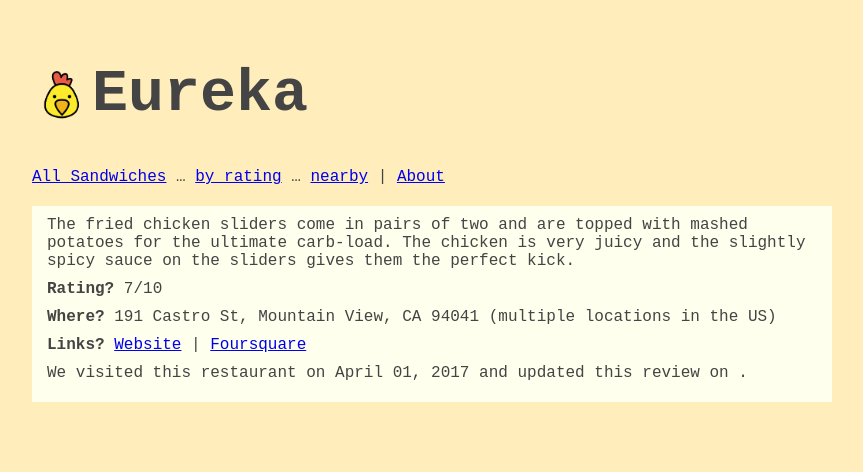
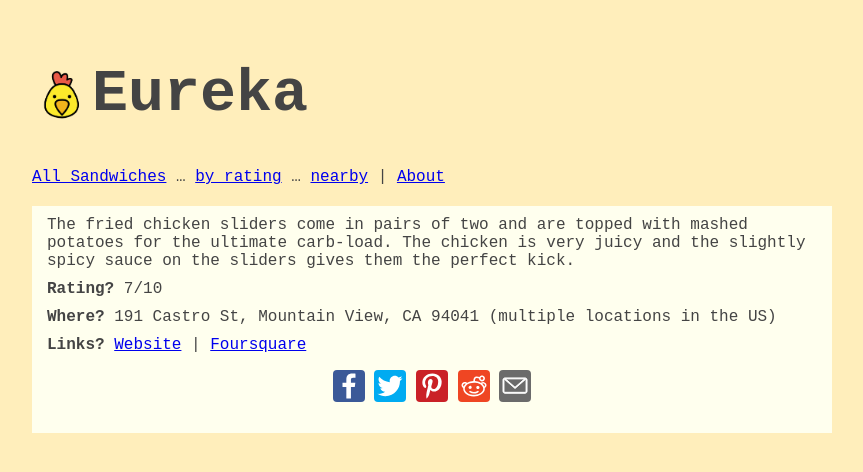
Before and after one commit to stefanthoss/chickenonabun, a Jekyll site: the page built from _posts/2017-04-01-eureka.md, in a window 1280 px wide. Shown: the top 472 px of the page, without its empty margins (208-1071 px from the left). Built offline with Jekyll 4.4.1, drawn with Linux system fonts in a browser that asks for light colours.

Commit message:
Add simple sharing buttons

```diff
--- a/_layouts/post.html
+++ b/_layouts/post.html
@@ -20,7 +20,12 @@
     <img src="{{ page.image }}" alt="{{ page.title }} sandwich" class="sandwich-image" />
   </p>{% endif %}
   <p>
-    We visited this restaurant on {{ page.date | date: '%B %d, %Y' }} and updated this
-    review on {{ page.last_modified_at | date: '%B %d, %Y' }}.
+    <ul class="share-buttons">
+      <li><a href="https://www.facebook.com/sharer/sharer.php?u={{ page.url | absolute_url | uri_escape }}&quote={{ page.title | prepend: "Check out Chicken On A Bun's review of " | uri_escape }}" title="Share on Facebook" target="_blank"><img alt="Share on Facebook" src="/assets/images/social_flat_rounded_rects_svg/Facebook.svg" /></a></li>
+      <li><a href="https://twitter.com/intent/tweet?source={{ page.url | absolute_url | uri_escape }}&text={{ page.title | prepend: "Check out Chicken On A Bun's review of " | uri_escape }}:%20{{ page.url | absolute_url | uri_escape }}" target="_blank" title="Tweet"><img alt="Tweet" src="/assets/images/social_flat_rounded_rects_svg/Twitter.svg" /></a></li>
+      <li><a href="http://pinterest.com/pin/create/button/?url={{ page.url | absolute_url | uri_escape }}&media={{ page.image | prepend: site.url | uri_escape }}" target="_blank" title="Pin it"><img alt="Pin it" src="/assets/images/social_flat_rounded_rects_svg/Pinterest.svg" /></a></li>
+      <li><a href="http://www.reddit.com/submit?url={{ page.url | absolute_url | uri_escape }}&title={{ page.title | prepend: "Check out Chicken On A Bun's review of " | uri_escape }}" target="_blank" title="Submit to Reddit"><img alt="Submit to Reddit" src="/assets/images/social_flat_rounded_rects_svg/Reddit.svg" /></a></li>
+      <li><a href="mailto:?subject={{ page.title | prepend: "Check out Chicken On A Bun's review of " | uri_escape }}&body={{ page.url | absolute_url | uri_escape }}" target="_blank" title="Send email"><img alt="Send email" src="/assets/images/social_flat_rounded_rects_svg/Email.svg" /></a></li>
+    </ul>
   </p>
 </div>
--- a/assets/stylesheets/desktop.css
+++ b/assets/stylesheets/desktop.css
@@ -55,3 +55,17 @@
 p {
   margin: 5px 0 10px 0;
 }
+
+ul.share-buttons {
+  list-style: none;
+  padding: 0;
+  text-align: center;
+}
+
+ul.share-buttons li {
+  display: inline;
+}
+
+ul.share-buttons img {
+  width: 32px;
+}
--- a/assets/stylesheets/mobile.css
+++ b/assets/stylesheets/mobile.css
@@ -28,7 +28,7 @@
 .sandwich-image {
   display: block;
   margin: 20px auto;
-  max-width:100%;
+  max-width: 100%;
 }
 
 body {
@@ -56,3 +56,17 @@
 p {
   margin: 5px 0 10px 0;
 }
+
+ul.share-buttons {
+  list-style: none;
+  padding: 0;
+  text-align: center;
+}
+
+ul.share-buttons li {
+  display: inline;
+}
+
+ul.share-buttons img {
+  width: 32px;
+}
```
Also changed, not shown: README.md, assets/images/social_flat_rounded_rects_svg/Email.svg (added), assets/images/social_flat_rounded_rects_svg/Facebook.svg (added), assets/images/social_flat_rounded_rects_svg/Pinterest.svg (added), assets/images/social_flat_rounded_rects_svg/Reddit.svg (added), assets/images/social_flat_rounded_rects_svg/Twitter.svg (added).
